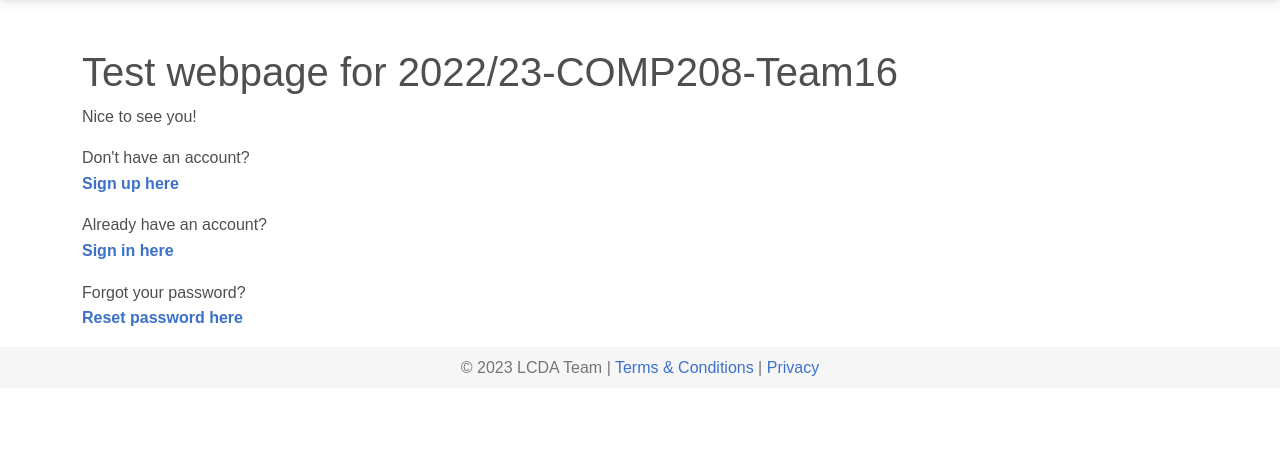
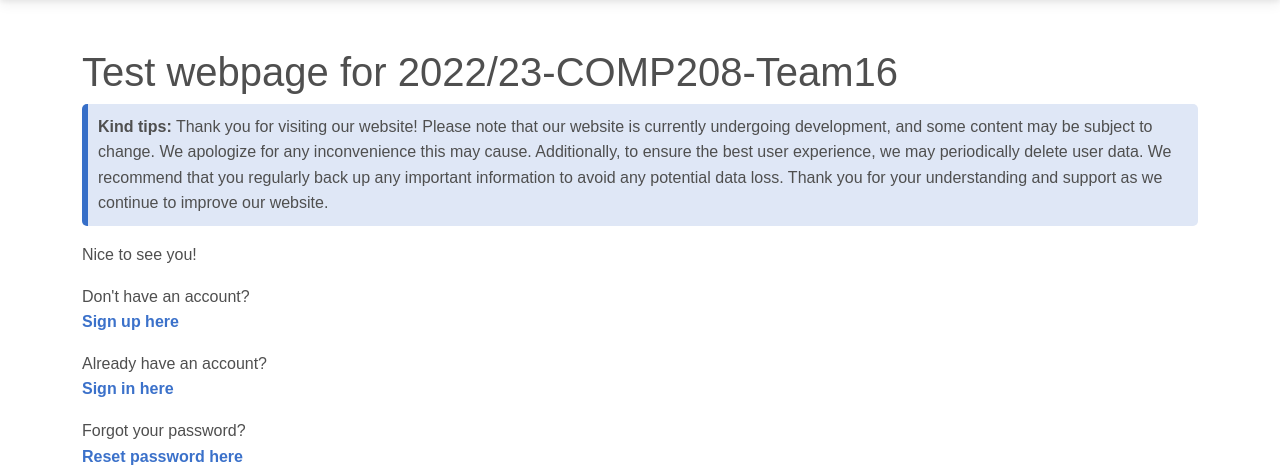
Before and after one commit to COMP208-Team-16-2022-23/Group-Project-Code, a Flask app: page / in a window 1280 px wide. Shown: the part 59-525 px from the top of the page. Run offline with Flask 2, Linux system fonts and the light colour scheme; some libraries are stand-ins or nearby versions; some web fonts are replaced.

Commit message:
feat: add developing note in index.html

```diff
--- a/templates/index.html
+++ b/templates/index.html
@@ -8,6 +8,15 @@
 {% block content %}
 
     <h1>Test webpage for 2022/23-COMP208-Team16</h1>
+
+    <div class="note note-primary mb-3">
+        <strong>Kind tips:</strong> Thank you for visiting our website! Please note that our website is currently
+        undergoing development, and some content may be subject to change. We apologize for any inconvenience this may
+        cause. Additionally, to ensure the best user experience, we may periodically delete user data. We recommend that
+        you regularly back up any important information to avoid any potential data loss. Thank you for your
+        understanding and support as we continue to improve our website.
+    </div>
+
     {% if g.user %}
         <p>Welcome back, {{ g.user['username'] }}</p>
     {% else %}
```
